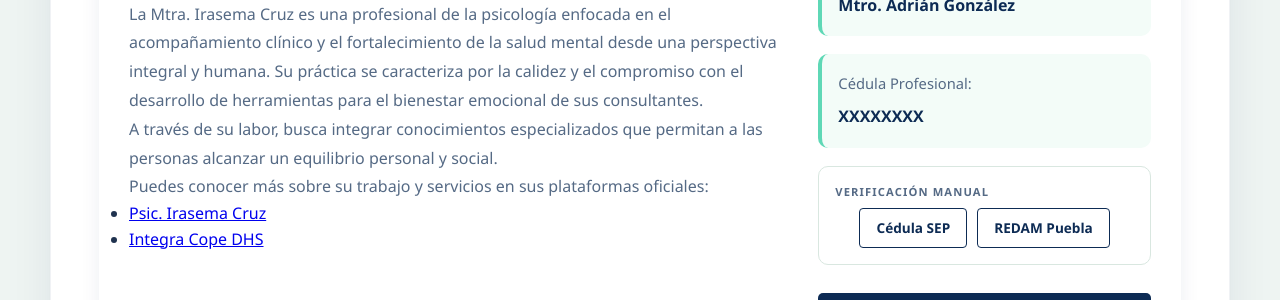
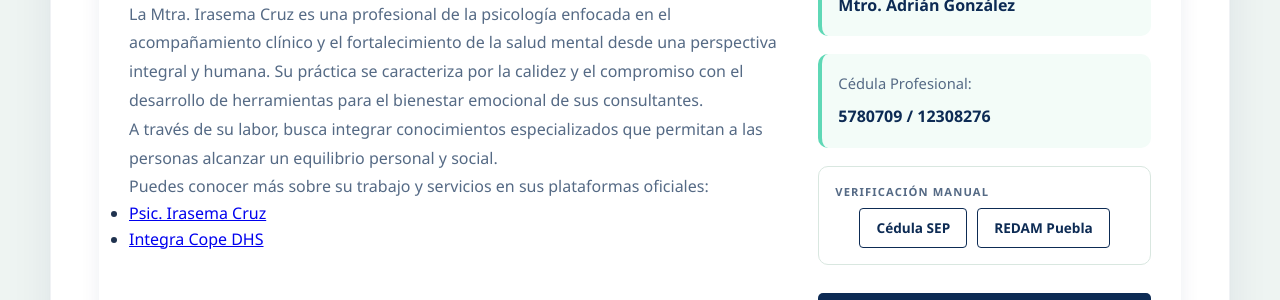
Before and after one commit to PsycheNudo-Puebla/psychenudo-puebla.github.io, a Jekyll site: the page built from _profesionales/irasema-cruz.md, in a window 1280 px wide. Shown: the part 711-1011 px from the top of the page. Built offline with Jekyll 4.4.1, drawn with Linux system fonts in a browser that asks for light colours.

Commit message:
Se actualizó cedula irasema

```diff
--- a/_profesionales/irasema-cruz.md
+++ b/_profesionales/irasema-cruz.md
@@ -4,7 +4,7 @@ nombre: "Mtra. Irasema Cruz"
 especialidad: "Psicología Clínica y Desarrollo Humano"
 invitado_por: "Mtro. Adrián González"
 external_url: "https://www.psicirasemacruz.com"
-cedula: "XXXXXXXX"
+cedula: "5780709 / 12308276"
 ---
 
 La Mtra. Irasema Cruz es una profesional de la psicología enfocada en el acompañamiento clínico y el fortalecimiento de la salud mental desde una perspectiva integral y humana. Su práctica se caracteriza por la calidez y el compromiso con el desarrollo de herramientas para el bienestar emocional de sus consultantes.
```
